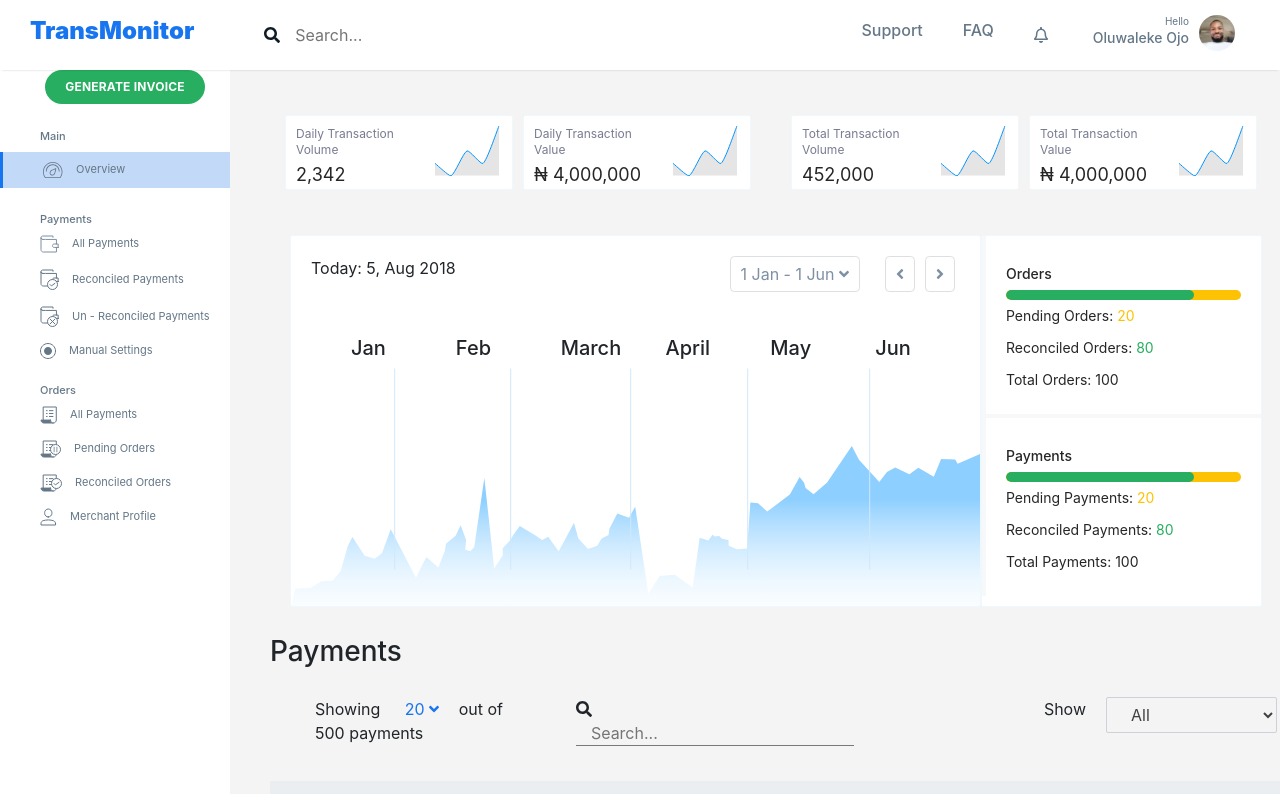
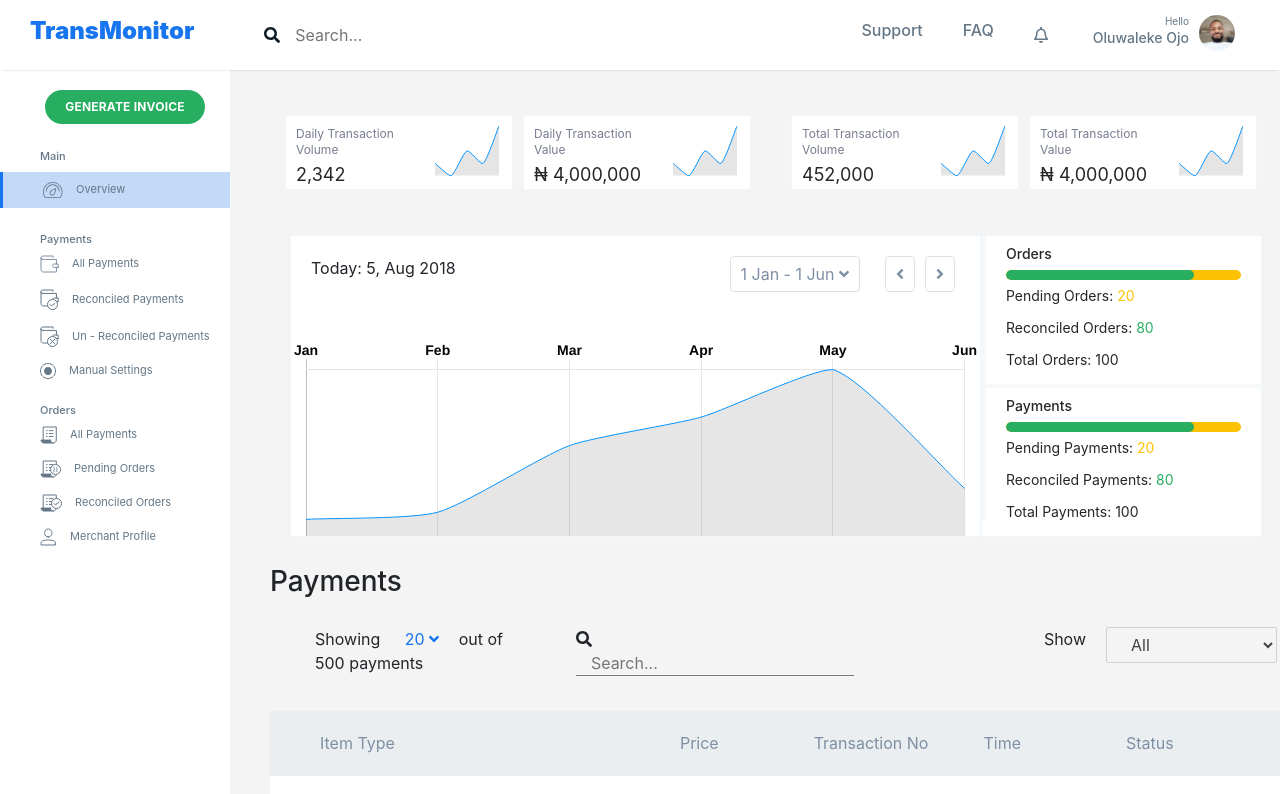
Before and after one commit to ninyhorlah/Test, a React (Create React App) app: page / in a window 1280 px wide. Shown: the top 794 px of the page. Built offline with nearby package versions, Linux system fonts and the light colour scheme; the HTML template or start-up script is replaced by a standard one.

Commit message:
big graph implemented and changes made in style

```diff
--- a/src/App.css
+++ b/src/App.css
@@ -103,7 +103,7 @@ body {
 .sideNav {
   position: fixed;
   left: 0;
-  top: 70px;
+  top: 90px;
   z-index: -1;
   height: 100%;
   width: 250px;
@@ -251,18 +251,15 @@ body {
   background-color: #fff;
   border-radius: 2px;
   border: 1px solid #eef8fd;
+  height: fit-content;
 }
 
-.Month {
-  display: grid;
-  grid-template-columns: repeat(6, 1fr);
-
-  padding-left: 60px;
+.graph {
   padding-top: 20px;
 }
 
 .progressInner {
-  padding: 30px 20px 10px 20px;
+  padding: 10px 20px 0px 20px;
   border-left: 4px solid #f7f8fa;
 }
 
--- a/src/Components/Bigchart.js
+++ b/src/Components/Bigchart.js
@@ -10,14 +10,53 @@ const Bigchart = () => {
                lineTension: 0.2,
                 borderWidth: 1,
                 borderColor: '#0294FF',
-                data: [[57, 60, 88], [66, 50, 100], [58, 99, 44], [57, 102, 99], [60, 90, 101]]
+                data: [57, 60, 88, 100, 120, 70]
             }
         ]
     }
 
     return (
         <div>
+            <Line
+            data={state}
+            height= '200px'
+            width='689px'
+            options={{
+                responsive: true,
+                    maintainAspectRatio: false,
+                    elements: {
+                        line: {
+                            tension: 0
+                        },
+                        point: {
+                            radius: 0
+                        }
+                    },
+                scales: {
+                        xAxes: [{
+                            position: 'top',
+                            ticks: {
+                                fontSize: 14,
+                                fontColor: '#000',
+                                fontStyle: 'bold'
+                            },
+                            gridLines: {
+                                display:true
+                            }
+                        }],
+                        yAxes: [{
+                            display: false,
+                            gridLines: {
+                                display:false
+                            }
+                        }]
+                    },
+                    legend:{
+                        display:false,
+                    },
 
+            }}
+            />
         </div>
     )
 }
--- a/src/Components/Graph.js
+++ b/src/Components/Graph.js
@@ -5,6 +5,8 @@ import {faAngleRight} from '@fortawesome/free-solid-svg-icons'
 import {faAngleDown} from '@fortawesome/free-solid-svg-icons'
 // import ProgressBar from 'react-bootstrap/ProgressBar'
 import Progress from './Progress'
+import Bigchart from './Bigchart';
+
 
 const Graph = () => {
 
@@ -29,16 +31,10 @@ const Graph = () => {
                         </div>
                     </div>
                 </div>
-                <div className='Month'>
-                    <h5>Jan</h5>
-                    <h5>Feb</h5>
-                    <h5>March</h5>
-                    <h5>April</h5>
-                    <h5>May</h5>
-                    <h5>Jun</h5>
-                </div>
+
                 <div className="graph">
-                    <img src="/assets/bigGraph.svg" alt=""/>
+                   <Bigchart/>
+
                 </div>
             </div>
             <div className='progressSect'>
--- a/src/Components/Transaction.js
+++ b/src/Components/Transaction.js
@@ -3,6 +3,7 @@ import DailyTransaction from './DailyTransaction'
 import Payments from './Payment'
 import Graph from './Graph'
 import Footer from './Footer'
+
 
 const Transaction = () => {
     return (
```
